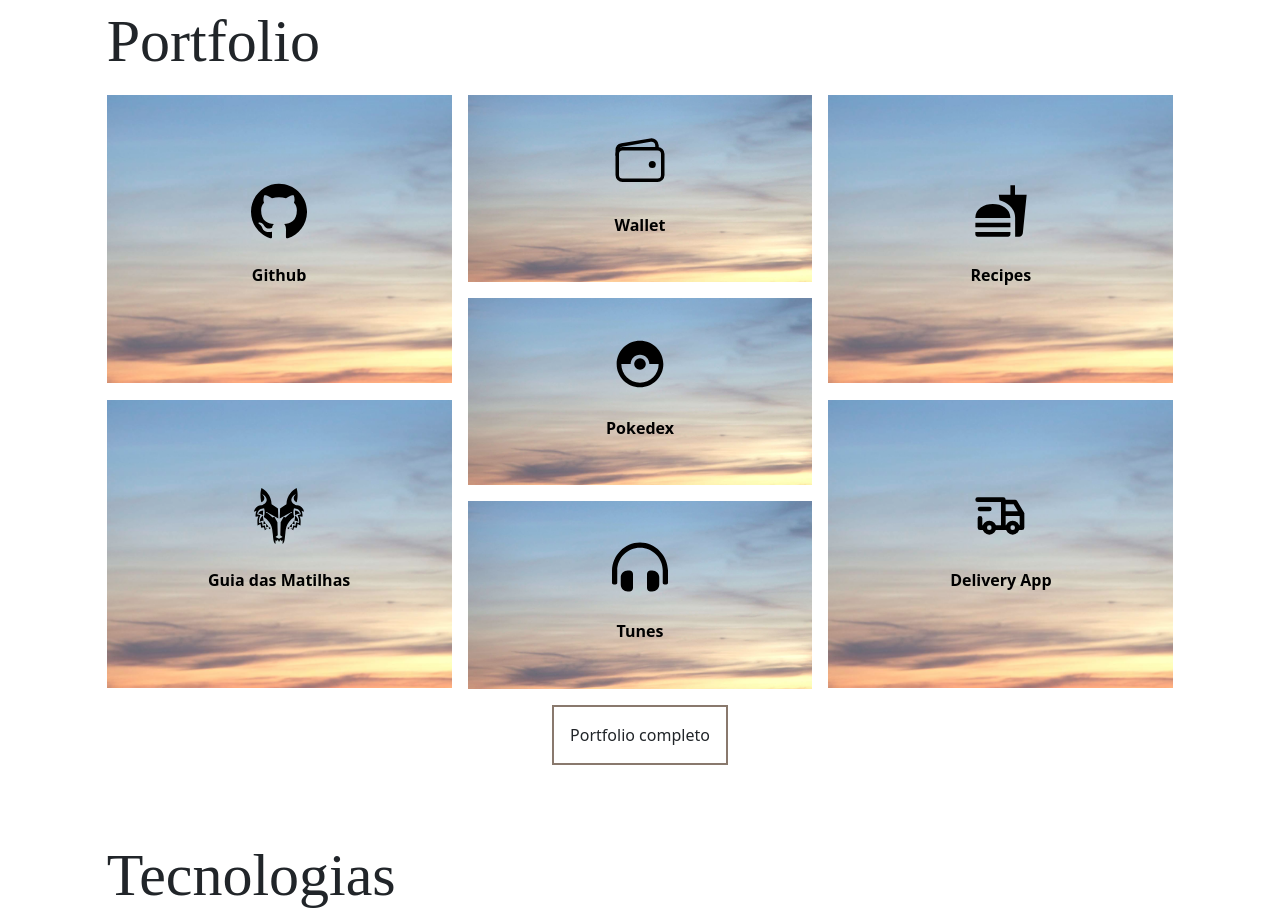
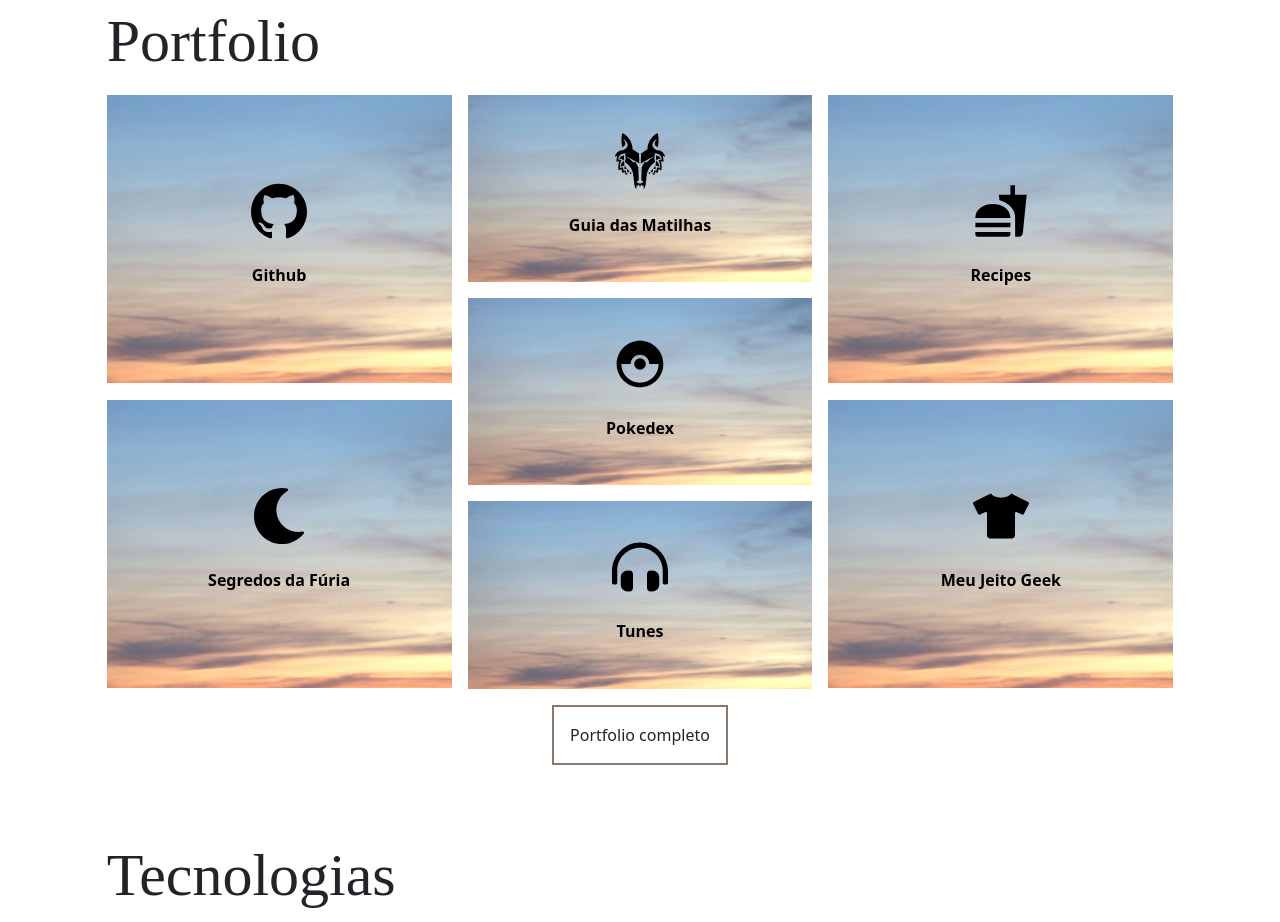
Before and after one commit to brunoCabralSilva/brunocabralsilva.github.io, a React (Create React App) app: page /#/ in a window 1280 px wide. Shown: the part 1780-2702 px from the top of the page. Built offline with nearby package versions, Linux system fonts and the light colour scheme; the HTML template or start-up script is replaced by a standard one; a web font is replaced by a local one.

Commit message:
Atualização de portfolio

```diff
--- a/src/components/ItemPortfolio.tsx
+++ b/src/components/ItemPortfolio.tsx
@@ -1,6 +1,6 @@
 import React from 'react';
 import { ImGithub } from "react-icons/im";
-import { FaHeadphonesAlt, FaWolfPackBattalion } from "react-icons/fa";
+import { FaHeadphonesAlt, FaMoon, FaTshirt, FaWolfPackBattalion } from "react-icons/fa";
 import { MdFastfood, MdCatchingPokemon } from "react-icons/md";
 import { IoWalletOutline } from "react-icons/io5";
 import { motion } from 'framer-motion';
@@ -19,14 +19,16 @@ export default class ItemPortFolio extends React.Component<ItemPortProps, { }> {
     switch(text) {
       case 'Wallet':
       return <IoWalletOutline className={classes} />;
+      case 'Segredos da Fúria':
+      return <FaMoon className={classes} />
       case 'Guia das Matilhas':
       return <FaWolfPackBattalion className={classes} />;
       case 'Pokedex':
       return <MdCatchingPokemon className={classes} />;
       case 'Recipes':
       return <MdFastfood className={classes} />;
-      case 'Delivery App':
-      return <TbTruckDelivery className={classes} />;
+      case 'Meu Jeito Geek':
+      return <FaTshirt className={classes} />;
       case 'Tunes':
       return <FaHeadphonesAlt className={classes} />;
       case 'Github':
--- a/src/data/portfolio.json
+++ b/src/data/portfolio.json
@@ -10,39 +10,53 @@
     "link": "https://github.com/brunoCabralSilva/wallet",
     "grid": "col-span-1 row-span-2 h-row-2",
     "text": "Wallet",
-    "favorito": true,
+    "favorito": false,
     "image": "wallet.png"
   },
   {
-    "link": "https://github.com/brunoCabralSilva/recipes",
+    "link": "https://brunocabralsilva.github.io/guiadasmatilhas",
+    "grid": "col-span-1 row-span-2 h-row-2",
+    "text": "Guia das Matilhas",
+    "favorito": true,
+    "image": "guia-das-matilhas.jpg"
+  },
+  {
+    "link": "https://brunocabralsilva.github.io/recipes",
     "grid": "col-span-1 row-span-3 h-row-3",
     "text": "Recipes",
     "favorito": true,
     "image": "recipes.png"
   },
   {
-    "link": "https://github.com/brunoCabralSilva/pokedex-react",
+    "link": "https://brunocabralsilva.github.io/pokedex-react",
     "grid": "col-span-1 row-span-2 h-row-2",
     "text": "Pokedex",
     "favorito": true,
     "image": "pokedex.png"
   },
   {
-    "link": "https://github.com/brunoCabralSilva/guiadasmatilhas",
+    "link": "https://segredosdafuria.vercel.app/",
     "grid": "col-span-1 row-span-3 sm:h-row-3 h-row-3-2",
-    "text": "Guia das Matilhas",
+    "text": "Segredos da Fúria",
     "favorito": true,
-    "image": "guia-das-matilhas.jpg"
+    "image": ""
+  },
+  {
+    "link": "https://meujeitogeek.vercel.app/",
+    "grid": "",
+    "text": "Meu Jeito Geek",
+    "favorito": true,
+    "image": ""
   },
   {
     "link": "https://github.com/brunoCabralSilva/delivery-app",
     "grid": "",
     "text": "Delivery App",
-    "favorito": true,
+    "favorito": false,
     "image": ""
   },
   {
-    "link": "https://github.com/brunoCabralSilva/tunes",
+    "link": "https://brunocabralsilva.github.io/tunes",
     "grid": "col-span-1 row-span-2 sm:h-row-2 h-row-midle",
     "text": "Tunes",
     "favorito": true,
```
